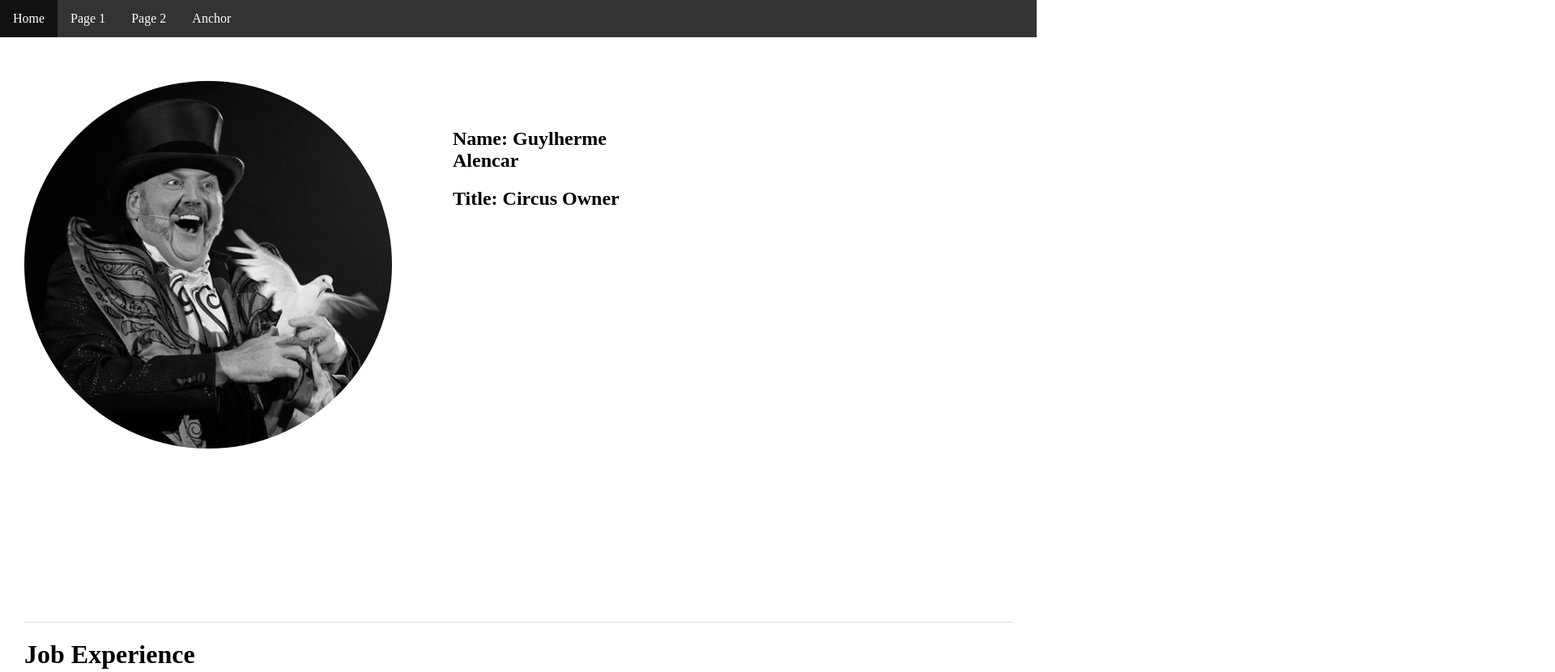
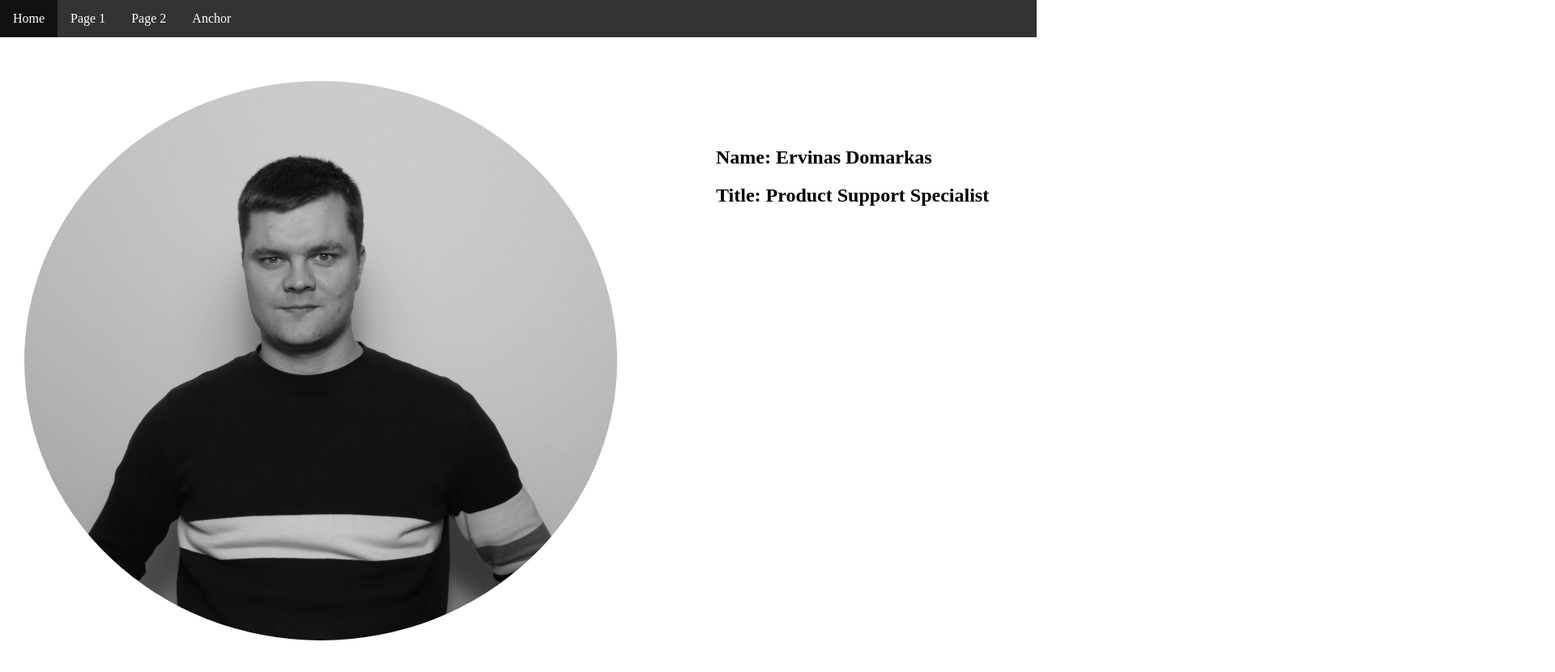
Before and after one commit to Ervinasd/ervinasd.github.io, a plain HTML site: page cv.html in a window 1280 px wide. Shown: the top 830 px of the page at 81% size, 1920 px wide, since content can reach past the window. Drawn offline with Linux system fonts and the light colour scheme; files whose address does not match are found by name.

Commit message:
Renamed title and replaced image

```diff
--- a/cv.html
+++ b/cv.html
@@ -16,11 +16,11 @@
     </header>
     <div class="personal-information fish dog">
         <div class="picture">
-            <img src="profile.jpg" alt="Profile picture" />
+            <img src="images/profile.jpg" alt="Profile picture" />
         </div>
         <div class="info">
-            <h2>Name: Guylherme Alencar</h2>
-            <h2>Title: Circus Owner</h2>
+            <h2>Name: Ervinas Domarkas</h2>
+            <h2>Title: Product Support Specialist</h2>
         </div>
         <marquee direction="right"><img src="simba.gif"></marquee>
     </div>
```
Also changed, not shown: images/profile.jpg (added), images/simba.gif (renamed from simba.gif), profile.jpg (deleted).
